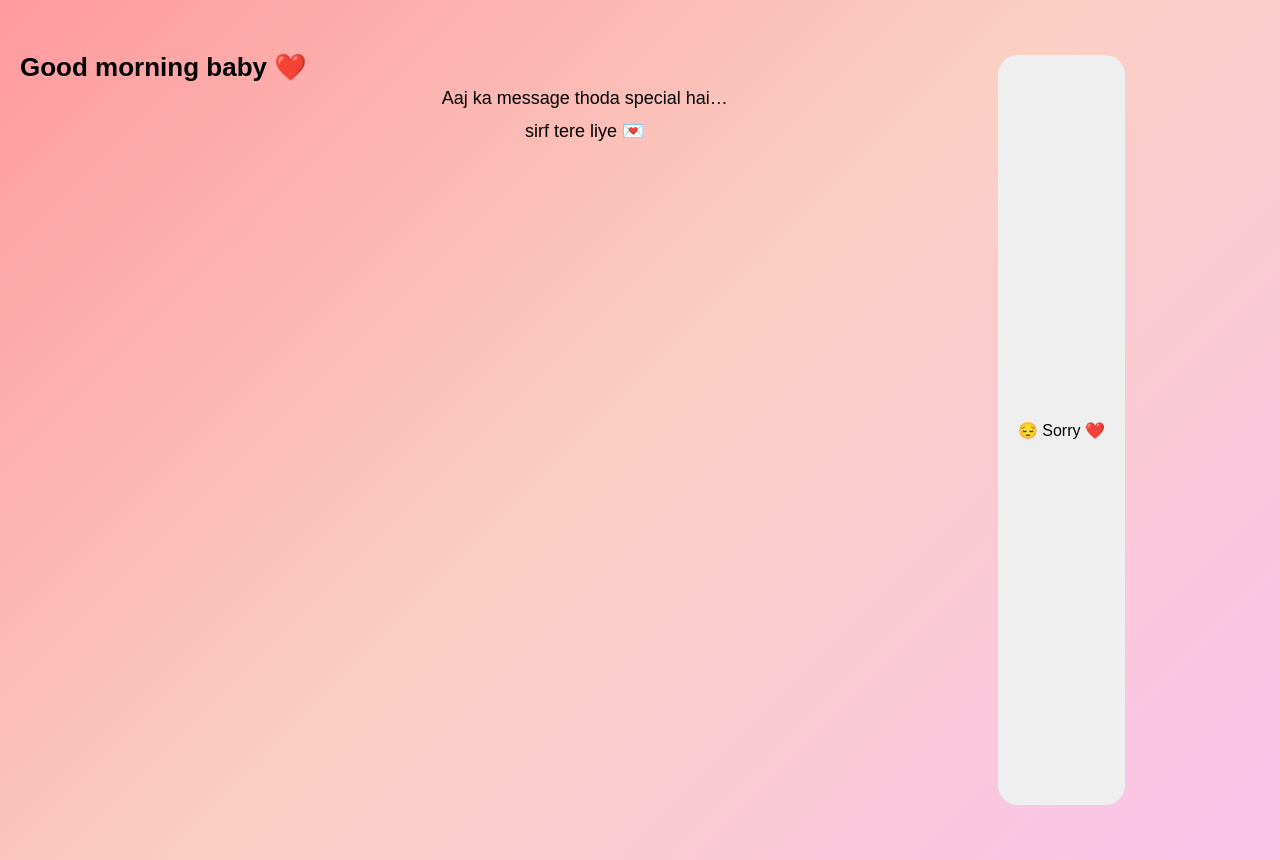
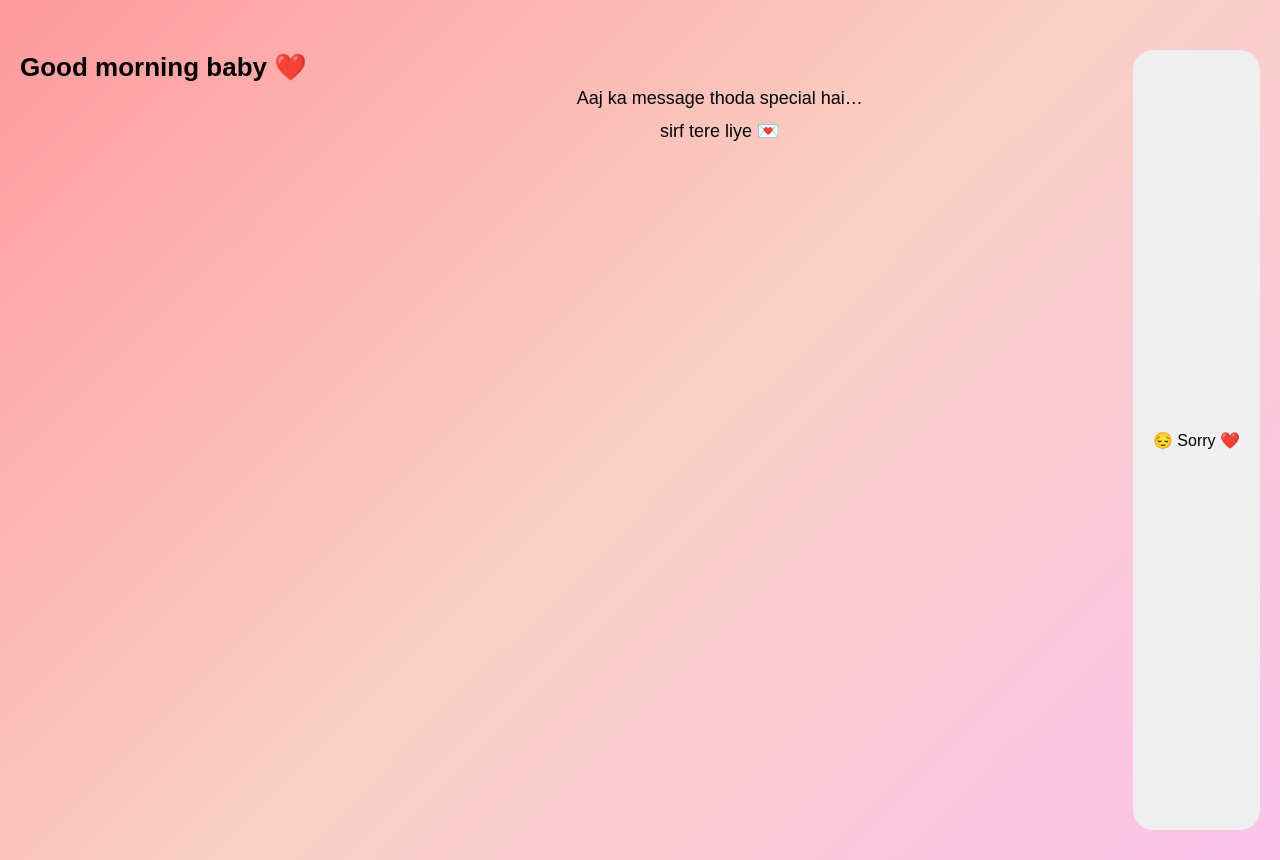
Before and after one commit to ishuuu08-ai/love, a plain HTML site: page index.html in a window 1280 px wide. Drawn offline with Linux system fonts and the light colour scheme.

Commit message:
Update index.html

```diff
--- a/index.html
+++ b/index.html
@@ -38,16 +38,13 @@ white-space: pre-line;
 button {
 padding: 12px 20px;
 margin-top: 20px;
+
 border-radius: 20px;
 border: none;
 font-size: 16px;
-}
 
-.center-btn {
-display: block;
-margin: 25px auto; /* centers horizontally */
-width: auto;
-max-width: 200px; /* prevents it from stretching */
+width: fit-content;
+max-width: 90%;
 }
 
 /* IMAGE */
@@ -73,7 +70,7 @@ margin-top: 20px;
 Aaj ka message thoda special hai…
 sirf tere liye 💌
 </p>
-<button class="center-btn" onclick="play(); go(1)">😔 Sorry ❤️</button>
+<button onclick="play(); go(1)">😔 Sorry ❤️</button>
 </div>
 
 <!-- SLIDE 2 -->
```
